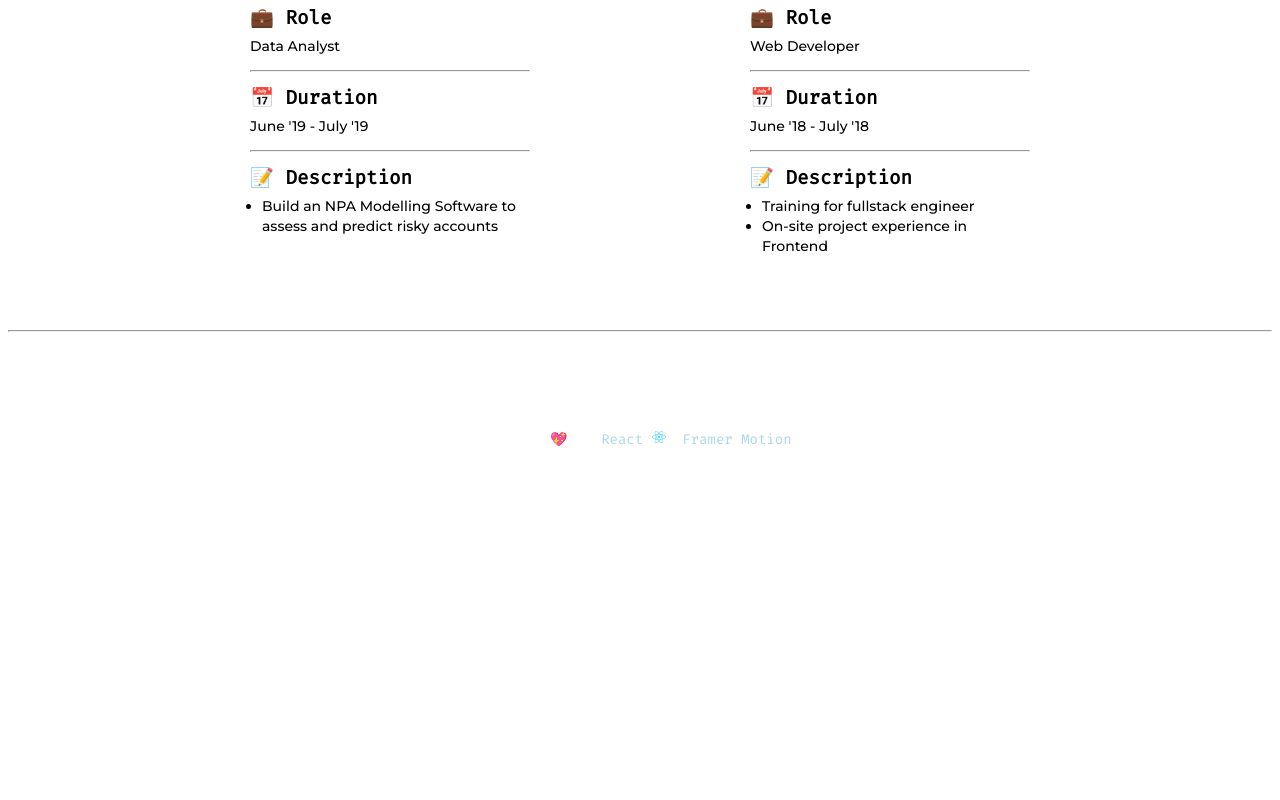
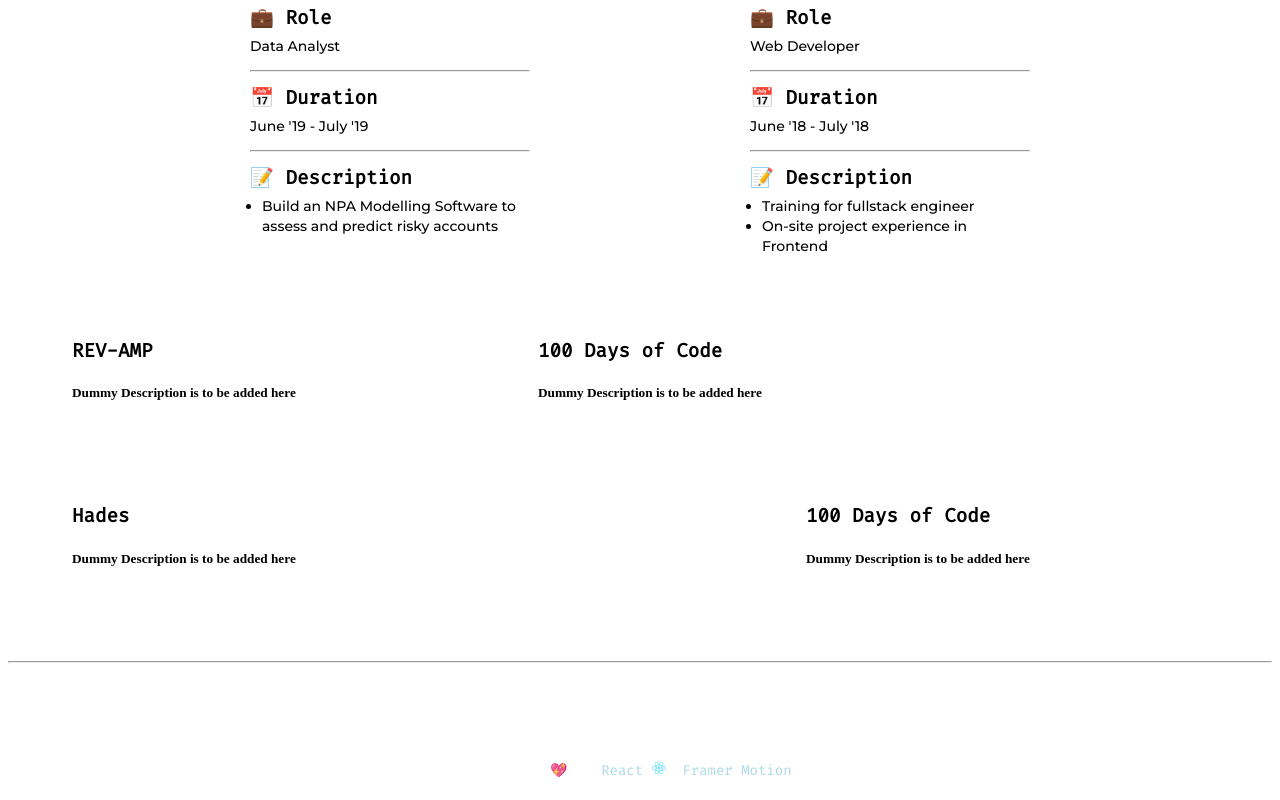
Before and after one commit to AniketRaj314/aniket-spidey, a React (Create React App) app: page / in a window 1280 px wide. Shown: the part 1761-2561 px from the top of the page. Before the commit the page ends 2230 px from the top, so only its background shows below. Built offline with nearby package versions, Linux system fonts and the light colour scheme.

Commit message:
Started with Projects section, and created the rought layout

```diff
--- a/src/components/ListItem/listitem.component.jsx
+++ b/src/components/ListItem/listitem.component.jsx
@@ -1,5 +1,5 @@
 import React, { useState, useEffect } from "react";
-import { motion } from "framer-motion";
+import { motion, AnimatePresence } from "framer-motion";
 import "./listitem.styles.css";
 
 const imageVariants = {
@@ -32,14 +32,17 @@ export default function ListItem(props) {
     return (
         <div className="skill-item">
             {Array.isArray(logo) ? (
+                <AnimatePresence>
                     <motion.img
                         src={logo[logoIndex]}
                         initial="hidden"
                         animate="visible"
+                        exit="hidden"
                         variants={imageVariants}
                         className="skill-logo"
                         alt={skill}
                     />
+                </AnimatePresence>
             ) : (
                 <img src={logo} className="skill-logo" alt={skill} />
             )}
--- a/src/data.js
+++ b/src/data.js
@@ -90,3 +90,30 @@ export const SkillsData = [
             "Technical speaker at webinars, 100 Days of Code Challengee on Instagram and YouTube, and official student-teacher at my university.",
     },
 ];
+
+export const ProjectData = [
+    {
+        project_name: "REV-AMP",
+        description: "Dummy Description is to be added here",
+        link: "https://rev-amp.tech",
+        source: "https://github.com/rev-amp",
+    },
+    {
+        project_name: "100 Days of Code",
+        description: "Dummy Description is to be added here",
+        link: "https://rev-amp.tech",
+        source: "https://github.com/rev-amp",
+    },
+    {
+        project_name: "Hades",
+        description: "Dummy Description is to be added here",
+        link: "https://rev-amp.tech",
+        source: "https://github.com/rev-amp",
+    },
+    {
+        project_name: "100 Days of Code",
+        description: "Dummy Description is to be added here",
+        link: "https://rev-amp.tech",
+        source: "https://github.com/rev-amp",
+    },
+];
--- a/src/pages/main/index.jsx
+++ b/src/pages/main/index.jsx
@@ -8,6 +8,7 @@ import AnimatedTypingText from "components/AnimatedTypingText/animatedtypingtext
 import Internships from "sections/Internships/internships.section";
 import Intro from "sections/Intro/intro.section";
 import Skills from "sections/Skills/skills.section";
+import Projects from "sections/Projects/projects.section";
 
 import "./main.styles.css";
 
@@ -16,13 +17,14 @@ class Main extends React.Component {
         return (
             <div className="flexbox">
                 <div className="container">
+                    <Background imagePath={"/images/background.jpg"} />
                     <AnimatedTypingText fontSize="30px" color="white" reanimate>
                         Website is still WIP! Check back soon ;)
                     </AnimatedTypingText>
                     <Intro />
                     <Skills />
-                    <Background imagePath={"/images/background.jpg"} />
                     <Internships rowSize={3} />
+                    <Projects />
                     <ScrollProgress />
                 </div>
                 <Footer />
--- /dev/null
+++ b/src/sections/Projects/projects.section.jsx
@@ -0,0 +1,66 @@
+import React, { useState } from "react";
+import { motion, AnimateSharedLayout, AnimatePresence } from "framer-motion";
+import { ProjectData } from "data";
+import "./projects.styles.css";
+
+export default function Projects() {
+    const [selectedId, setSelectedId] = useState(null);
+    return (
+        <div className="project-section">
+            <AnimateSharedLayout>
+                {ProjectData.map((item, index) => {
+                    if (index % 2 === 0 && index + 1 < ProjectData.length) {
+                        let class1;
+                        let class2;
+                        if ((index / 2) % 2 === 0) {
+                            class1 = "section-1";
+                            class2 = "section-2";
+                        } else {
+                            class1 = "section-2";
+                            class2 = "section-1";
+                        }
+                        return (
+                            <div className="row">
+                                <ProjectMiniView
+                                    {...item}
+                                    setIdOnClick={() => setSelectedId(index + 1)}
+                                    index={index}
+                                    className={`section ${class1}`}
+                                />
+                                <ProjectMiniView
+                                    {...ProjectData[index + 1]}
+                                    setIdOnClick={() => setSelectedId(index + 1 + 1)}
+                                    index={index + 1}
+                                    className={`section ${class2}`}
+                                />
+                            </div>
+                        );
+                    } else {
+                        return null;
+                    }
+                })}
+                <AnimatePresence>
+                    {selectedId && (
+                        <div className="modal" onClick={() => setSelectedId(null)}>
+                            <motion.div className="modal-content" layoutId={selectedId}>
+                                <motion.h2>{ProjectData[selectedId - 1].project_name}</motion.h2>
+                                <motion.h5>{ProjectData[selectedId - 1].description}</motion.h5>
+                                <motion.button onClick={() => setSelectedId(null)}>Click me</motion.button>
+                            </motion.div>
+                        </div>
+                    )}
+                </AnimatePresence>
+            </AnimateSharedLayout>
+        </div>
+    );
+}
+
+function ProjectMiniView(props) {
+    const { project_name, description, index, flex, setIdOnClick, ...otherProps } = props;
+    return (
+        <motion.div layoutId={index + 1} onClick={setIdOnClick} style={{ flex: flex }} {...otherProps}>
+            <motion.h2>{project_name}</motion.h2>
+            <motion.h5>{description}</motion.h5>
+        </motion.div>
+    );
+}
--- /dev/null
+++ b/src/sections/Projects/projects.styles.css
@@ -0,0 +1,41 @@
+.row {
+    display: flex;
+    flex-direction: row;
+}
+
+.section,
+.modal {
+    background-color: white;
+    margin: 16px;
+    padding: 16px;
+    border-radius: 16px;
+}
+
+.section-1 {
+    flex: 3;
+}
+
+.section-2 {
+    flex: 5;
+}
+
+.modal {
+    position: fixed; /* Stay in place */
+    margin: 0;
+    z-index: 1; /* Sit on top */
+    padding-top: 100px; /* Location of the box */
+    left: 0;
+    top: 0;
+    width: 100%; /* Full width */
+    height: 100%; /* Full height */
+    overflow: auto; /* Enable scroll if needed */
+    background-color: rgba(0, 0, 0, 0.4); /* Black w/ opacity */
+}
+
+.modal-content {
+    background-color: #fefefe;
+    margin: auto;
+    padding: 20px;
+    border-radius: 16px;
+    width: 80%;
+}
```
Lines whose indentation alone changed are shown as unchanged.
